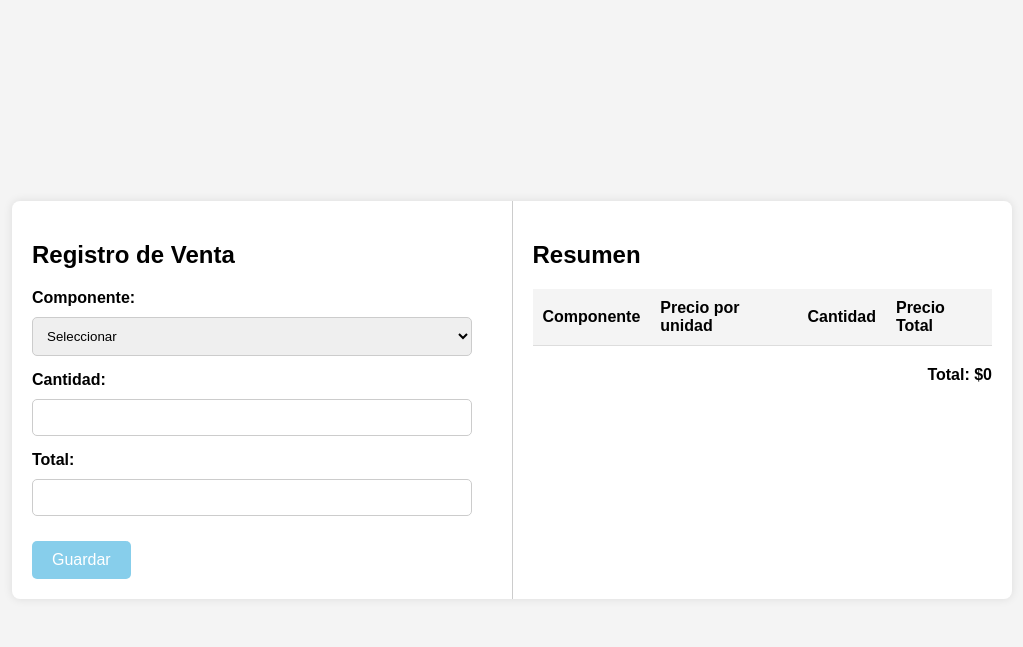
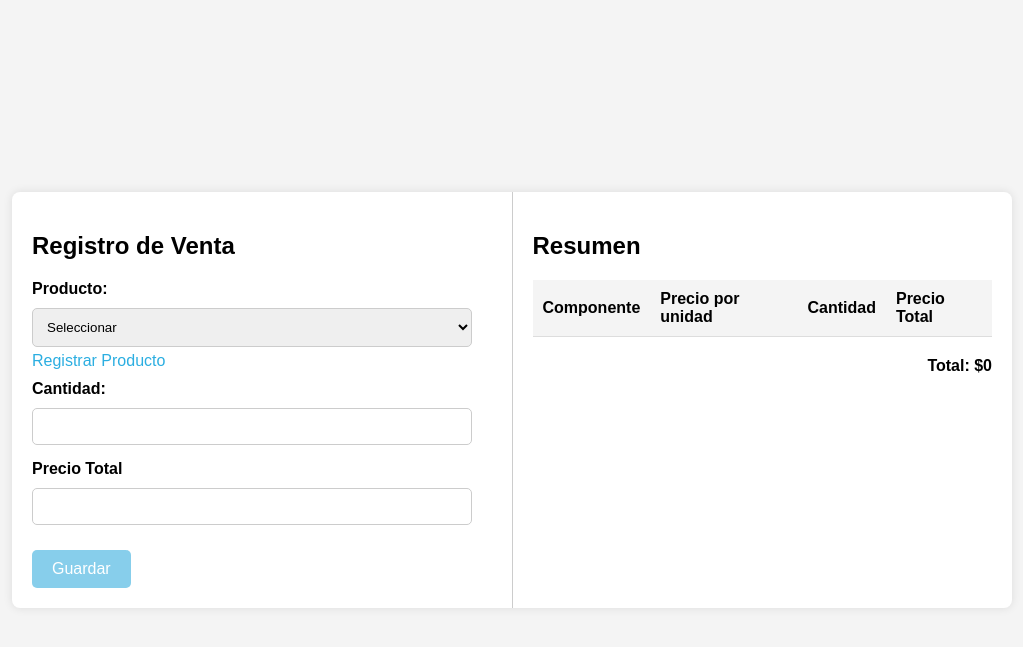
Before and after one commit to Cyrc3/estadias2, a Django app: page /registro_venta/ in a window 1280 px wide. Shown: the top 647 px of the page, without its empty margins (128-1151 px from the left). Run offline with Django 3.2, Linux system fonts and the light colour scheme; lists and menus that the app fills with data are empty.

Commit message:
Wtf no entendi ni pingas pero ahi esta

```diff
--- a/estadias1/accounts/views.py
+++ b/estadias1/accounts/views.py
@@ -1,7 +1,7 @@
 from django.shortcuts import render, redirect
 from django.contrib.auth import authenticate, login
 from django.contrib.auth.forms import AuthenticationForm
-from .models import Cliente, Proveedor, Categoria, Producto, Detalle_Compra
+from .models import Cliente, Proveedor, Categoria, Producto, Detalle_Compra, Detalle_Venta
 from .forms import ProductoForm, ClienteForm, ProveedorForm
 from django.http import HttpResponse
 
@@ -108,10 +108,27 @@ def registrar_compra(request):
             producto = Producto.objects.get(id_producto = id_producto)
             nueva_compra.id_proveedor = proveedor.id_proveedor
             nueva_compra.id_producto = producto.id_producto
-            #nueva_compra.save()
+            nueva_compra.save()
+
 
     else:
          return render(request, 'registro_compra.html', {'proveedores': proveedores, 'productos' : productos})
+
+def registrar_venta(request):
+    producto = Producto.objects.all()
+    if request.method == 'POST':
+        nueva_venta = Detalle_Venta()
+
+        id_producto = int(request.POST.get('id_producto'))
+        if id_producto and id_producto != '0':
+            productos = Producto.objects.get(id_producto = id_producto)
+            nueva_venta.id_detalleventa = int(request.POST.get('id_detalleventa'))
+            nueva_venta.id_producto = productos.id_producto
+            nueva_venta.cantidad = int(request.POST.get('cantidad'))
+            nueva_venta.precio_total = float(request.POST.get('precio_total'))
+            nueva_venta.save()
+    else:
+        return render(request, 'registro_venta.html', {'productos' : productos})
 
 
 
--- a/estadias1/estadias1/settings.py
+++ b/estadias1/estadias1/settings.py
@@ -77,9 +77,9 @@ WSGI_APPLICATION = 'estadias1.wsgi.application'
 DATABASES = {
     'default': {
         'ENGINE': 'django.db.backends.mysql',
-        'NAME': 'EstadiaPruebas',
+        'NAME': 'CONTROL_INVENTARIO',
         'USER': 'root',
-        'PASSWORD': '3Sa1s87873!',
+        'PASSWORD': 'miau',
         'HOST': 'localhost',
         'PORT': '3306',
     }
@@ -89,7 +89,7 @@ DATABASES = {
 '''
     'default': {
         'ENGINE': 'django.db.backends.mysql',
-        'NAME': 'control_inventario',
+        'NAME': 'CONTROL_INVENTARIO',
         'USER': 'root',
         'PASSWORD': 'miau',
         'HOST': 'localhost',
--- a/estadias1/estadias1/templates/registro_venta.html
+++ b/estadias1/estadias1/templates/registro_venta.html
@@ -13,24 +13,26 @@
     <div class="container">
         <div class="left">
             <h2>Registro de Venta</h2>
-            <form action="#" method="post">
-                <label for="producto">Componente:</label>
-                <select id="componente" name="componente" required>
+            <form method="POST">
+                {% csrf_token %}
+                <label for="id_producto">Producto:</label>
+                <select id="id_producto" name="id_producto" required>
                     <option value="">Seleccionar</option>
-                    <option value="1">Arduino UNO</option>
-                    <option value="2">Raspberry pi 4GB</option>
-                    <option value="3">Orange pi 5 2GB</option>
-                    <!-- Agrega más opciones según sea necesario -->
+                    {% for producto in productos %}
+                        <option value="{{ producto.id_producto }}">{{ producto.nombre }}</option>
+                    {% endfor %}
                 </select>
+                <a href="{% url 'producto' %}" class="value">Registrar Producto</a>
 
                 <label for="cantidad">Cantidad:</label>
                 <input type="text" id="cantidad" name="cantidad" required>
 
-                <label for="total">Total:</label>
-                <input type="text" id="total" name="total" readonly>
+                <label for="precio_total">Precio Total</label>
+                <input type="text" id="precio_total" name="precio_total" required>
 
                 <input type="submit" value="Guardar">
             </form>
+
         </div>
         <div class="right">
             <h2>Resumen</h2>
```
Also changed, not shown: estadias1/accounts/models.py (+11 -1 lines).
